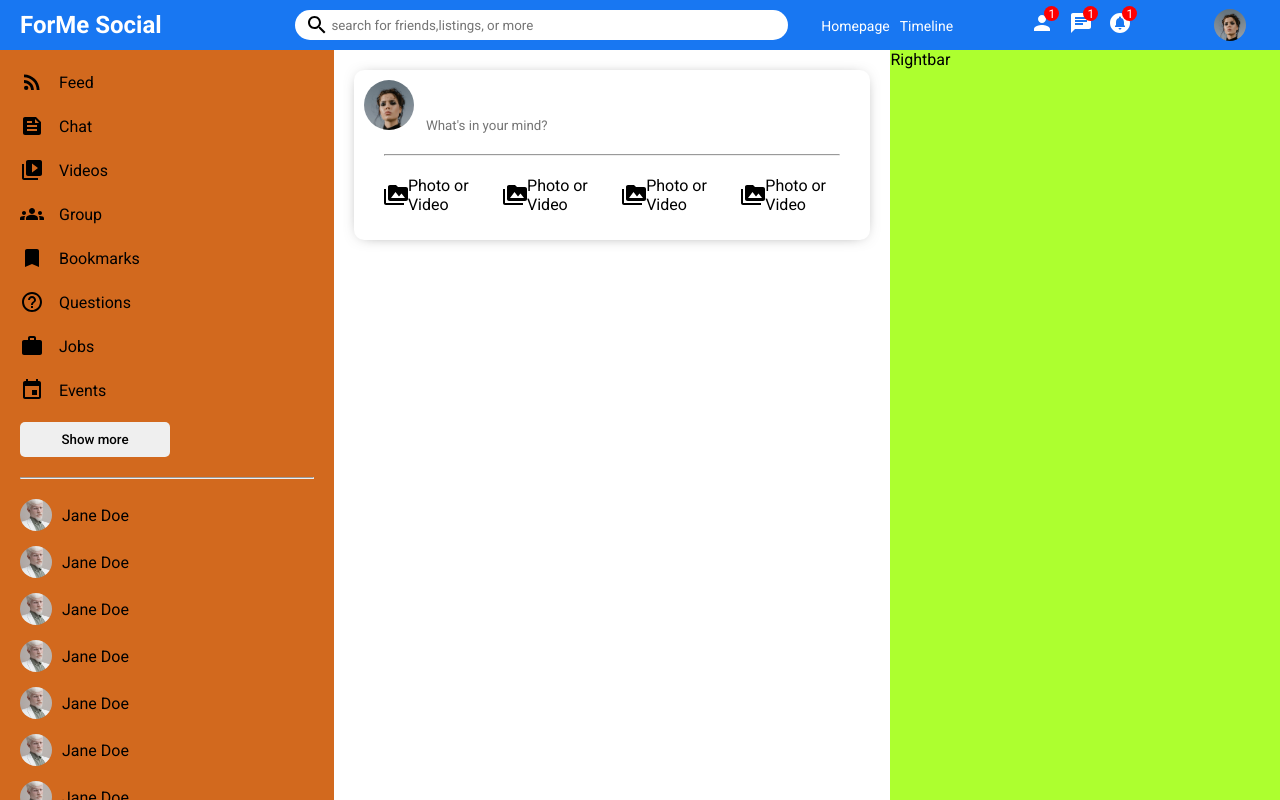
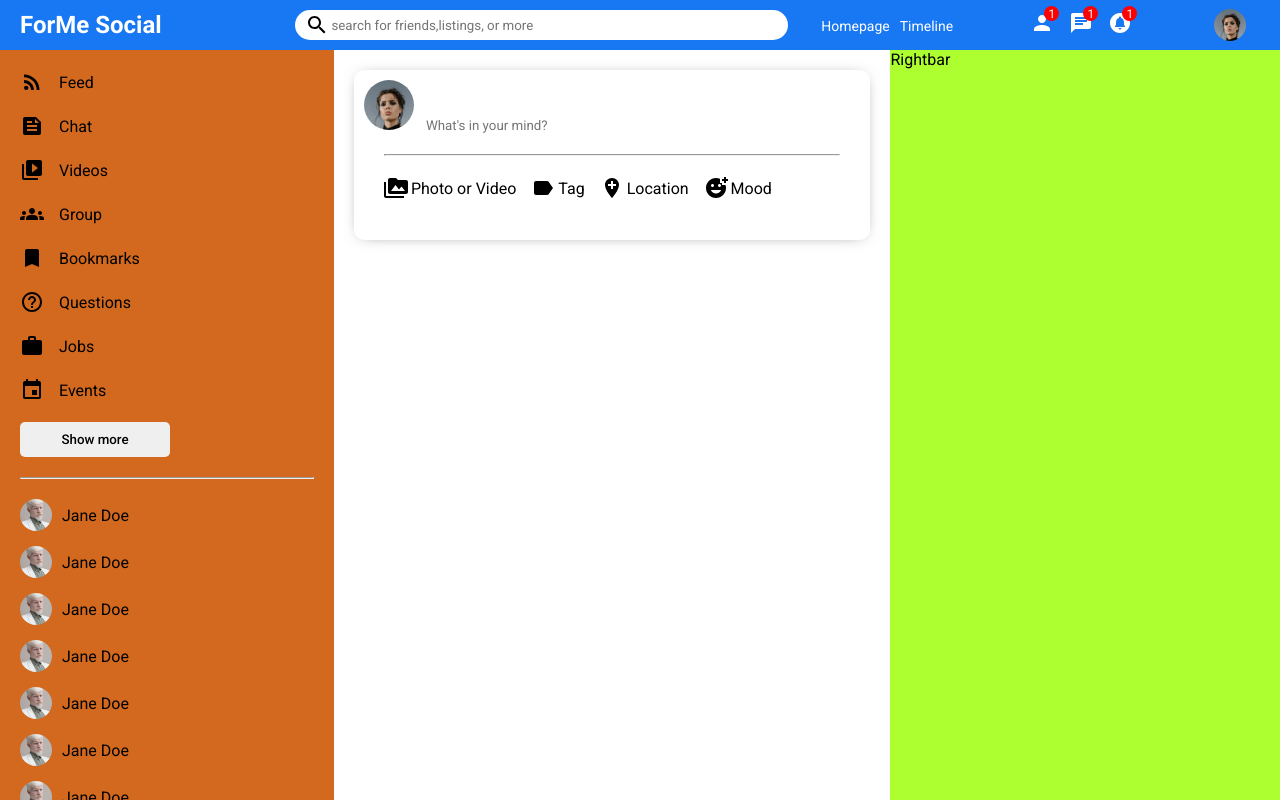
Before and after one commit to morganwestcoding/forme-application, a React (Create React App) app: page / in a window 1280 px wide. Built offline with nearby package versions, Linux system fonts and the light colour scheme.

Commit message:
share updates

```diff
--- a/src/components/share/Share.jsx
+++ b/src/components/share/Share.jsx
@@ -1,5 +1,8 @@
 import './share.css';
 import PermMediaIcon from '@mui/icons-material/PermMedia';
+import LabelIcon from '@mui/icons-material/Label';
+import AddLocationIcon from '@mui/icons-material/AddLocation';
+import AddReactionIcon from '@mui/icons-material/AddReaction';
 
 export default function Share() {
   return (
@@ -17,16 +20,16 @@ export default function Share() {
                     <span className="shareOptionText">Photo or Video </span>
                     </div>
                     <div className='shareOption'>
-                    <PermMediaIcon className='shareIcon'/>
-                    <span className="shareOptionText">Photo or Video </span>
+                    <LabelIcon className='shareIcon'/>
+                    <span className="shareOptionText">Tag </span>
                     </div>
                     <div className='shareOption'>
-                    <PermMediaIcon className='shareIcon'/>
-                    <span className="shareOptionText">Photo or Video </span>
+                    <AddLocationIcon className='shareIcon'/>
+                    <span className="shareOptionText">Location</span>
                     </div>
                     <div className='shareOption'>
-                    <PermMediaIcon className='shareIcon'/>
-                    <span className="shareOptionText">Photo or Video </span>
+                    <AddReactionIcon className='shareIcon'/>
+                    <span className="shareOptionText">Mood</span>
                     </div>
                 </div>
             </div>
--- a/src/components/share/share.css
+++ b/src/components/share/share.css
@@ -51,4 +51,5 @@
 
 .shareIcon{
     font-size:18px;
+    margin-right: 3px;
 }
```
